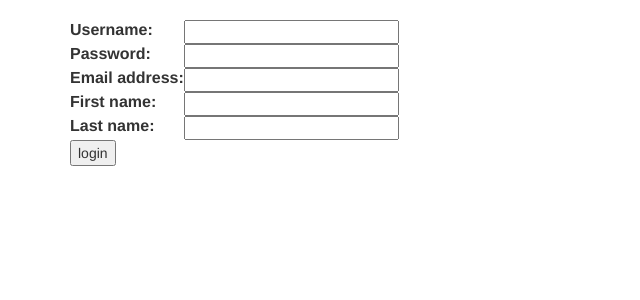
After one commit to DiegoLguz/Xelagangas, a Django app: page /signup in a window 1280 px wide. The commit adds this page. Shown: the top 300 px of the page, without its empty margins (0-640 px from the left). Run offline with Django 3.2, Linux system fonts and the light colour scheme; parts of the project's set-up code (start-up, migrations or seed data) failed here and were passed over; some libraries are stand-ins or nearby versions.

Commit message:
Creacion de Registro y Login para la pagina

```diff
--- a/posts/forms.py
+++ b/posts/forms.py
@@ -1,6 +1,8 @@
 from django import forms
 from .models import Post
 from .models import Archivos
+from django.contrib.auth.models import User
+from django.forms import ModelForm
 
 class PostForm(forms.ModelForm):
     class Meta:
@@ -20,3 +22,11 @@ class ArchivoForm(forms.ModelForm):
             "artista",
             "album"
         ]
+
+class SignUpForm(ModelForm):
+    class Meta:
+        model = User
+        fields = ['username', 'password', 'email', 'first_name', 'last_name']
+        widgets = {
+            'password': forms.PasswordInput(),
+        }
--- a/posts/views.py
+++ b/posts/views.py
@@ -8,8 +8,48 @@ from django.contrib import messages
 from django.core.paginator import Paginator, EmptyPage, PageNotAnInteger
 from django.views.generic import TemplateView
 from django.core.urlresolvers import reverse
+from django.shortcuts import render_to_response
+from django.template.context import RequestContext
+from forms import SignUpForm
+from django.contrib.auth.models import User
+from django.core.urlresolvers import reverse
+from django.contrib.auth.decorators import login_required
+
+@login_required()
+def home(request):
+    return render_to_response('home.html', {'user': request.user}, context_instance=RequestContext(request))
+
+def signup(request):
+    if request.method == 'POST':
+        form = SignUpForm(request.POST)
+        if form.is_valid():
+
+            username = form.cleaned_data["username"]
+            password = form.cleaned_data["password"]
+            email = form.cleaned_data["email"]
+            first_name = form.cleaned_data["first_name"]
+            last_name = form.cleaned_data["last_name"]
+
+            user = User.objects.create_user(username, email, password)
+            user.first_name = first_name
+            user.last_name = last_name
+            user.is_staff = True
+            user.is_superuser = True
+
+            user.save()
+
+            return HttpResponseRedirect(reverse('main'))
+    else:
+        form = SignUpForm()
+
+    data = {
+        'form': form,
+    }
+    return render(request,"signup.html",data)
 
 
+def main(request):
+    return render_to_response('main.html', {}, context_instance=RequestContext(request))
 
 def entrada(request):
     if not request.user.is_staff or not request.user.is_superuser:
@@ -28,10 +68,10 @@ def entrada(request):
     return render(request,"post_form.html",context)
 
 
-def post_login(request):
-    return render(request,"index.html")
+def login(request):
+    return render(request,"login.html")
 
-
+@login_required()
 def post_create(request):
     if not request.user.is_staff or not request.user.is_superuser:
         raise Http404
@@ -56,6 +96,7 @@ def post_detail(request,id=None):
     }
     return render(request,"post_detail.html",context)
 
+
 def post_list(request):
     queryset_list = Post.objects.all().order_by("-timestamp")
     paginator = Paginator(queryset_list, 5)
@@ -78,7 +119,7 @@ def post_list(request):
     return render(request,"post_list.html",context)
 
 
-
+@login_required()
 def post_update(request, id=None):
     if not request.user.is_staff or not request.user.is_superuser:
         raise Http404
@@ -97,6 +138,7 @@ def post_update(request, id=None):
     }
     return render(request,"post_form.html",context)
 
+@login_required()
 def post_delete(request, id=None):
     if not request.user.is_staff or not request.user.is_superuser:
         raise Http404
--- /dev/null
+++ b/templates/signup.html
@@ -0,0 +1,42 @@
+{% extends 'base.html' %}
+{% block content %}
+
+    {% if form.errors %}
+        <p>{{ form.errors }}</p>
+    {% endif %}
+
+    <form method="post" action="{% url 'signup' %}">
+
+        {% csrf_token %}
+
+        <table>
+            <tr>
+                <td>{{ form.username.label_tag }}</td>
+                <td>{{ form.username }}</td>
+            </tr>
+            <tr>
+                <td>{{ form.password.label_tag }}</td>
+                <td>{{ form.password }}</td>
+            </tr>
+
+            <tr>
+                <td>{{ form.email.label_tag }}</td>
+                <td>{{ form.email }}</td>
+            </tr>
+
+            <tr>
+                <td>{{ form.first_name.label_tag }}</td>
+                <td>{{ form.first_name }}</td>
+            </tr>
+
+            <tr>
+                <td>{{ form.last_name.label_tag }}</td>
+                <td>{{ form.last_name }}</td>
+            </tr>
+
+        </table>
+
+        <input type="submit" value="login"/>
+    </form>
+
+{% endblock %}
--- a/xelagangas/settings.py
+++ b/xelagangas/settings.py
@@ -128,3 +128,9 @@ STATIC_ROOT = os.path.join(os.path.dirname(BASE_DIR), "static_cdn")
 
 MEDIA_URL ='/media/'
 MEDIA_ROOT = os.path.join(os.path.dirname(BASE_DIR), "media_cdn")
+
+# Redirect when login is correct.
+LOGIN_REDIRECT_URL = "/"
+# Redirect when login is not correct.
+LOGIN_URL = '/'
+APPEND_SLASH = False
--- a/xelagangas/urls.py
+++ b/xelagangas/urls.py
@@ -3,16 +3,21 @@ from django.contrib import admin
 from posts import views as post_views
 from django.conf import settings
 from django.conf.urls.static import static
+from django.contrib.auth import views as auth_views
 
 urlpatterns = [
     url(r'^admin/', admin.site.urls),
-    url(r'^login/', post_views.post_login, name ="login"),
     url(r'^$', post_views.post_list, name ="list"),
     url(r'^create/', post_views.post_create, name ="crear"),
     url(r'^(?P<id>\d+)/', post_views.post_detail, name ='detail'),
     url(r'^edit/(?P<id>\d+)/', post_views.post_update, name = 'update'),
     url(r'^delete/(?P<id>\d+)/', post_views.post_delete),
     url(r'^artista/', post_views.entrada, name="artista"),
+    url(r'^$', post_views.main, name='main'),
+    url(r'^signup$', post_views.signup, name='signup'),
+    url(r'^login/$', auth_views.login, name='login'),
+    url(r'^home/$', post_views.home, name='home'),
+    url(r'^logout/$', auth_views.logout, {'template_name': 'post_list.html', }, name="logout"),
 
 ]
 
```
Also changed, not shown: templates/home.html (added, +41 -0 lines), templates/index.html (deleted, +0 -39 lines), templates/main.html (added, +8 -0 lines), templates/registration/login.html (added, +44 -0 lines), templates/base.html (line endings or trailing spaces).
